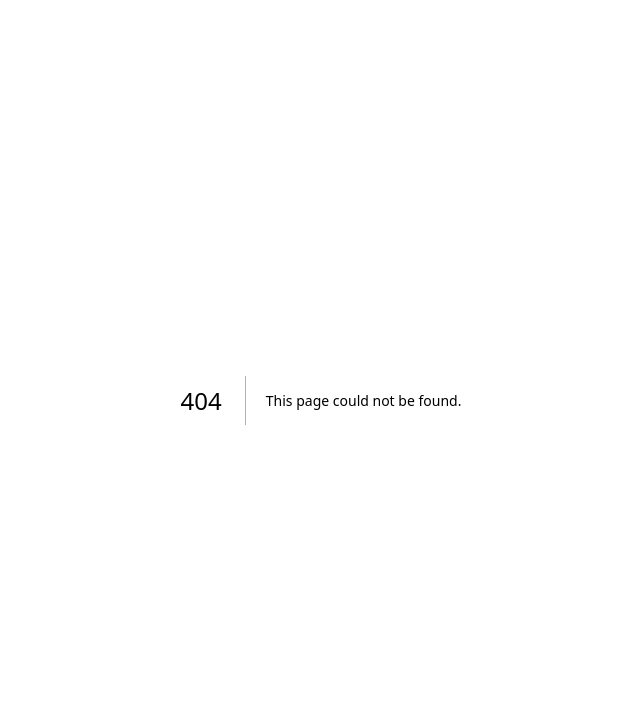
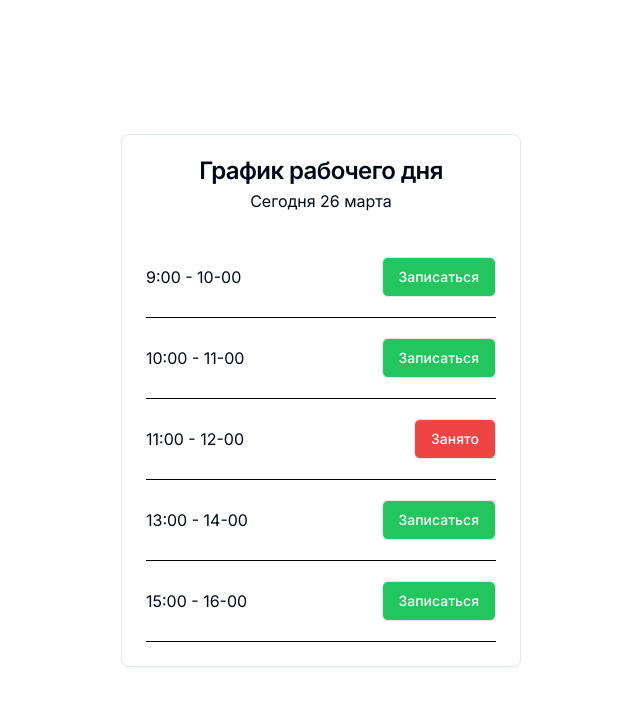
Before and after one commit to BakuEmilov/hairdresser-Irina, a Next.js app: page /workDay in a window 1280 px wide. Before the commit this address had no page. Shown: the top 706 px of the page, without its empty margins (319-959 px from the left). Built offline with nearby package versions, Linux system fonts and the light colour scheme.

Commit message:
I have done workDay

```diff
--- a/src/app/page.tsx
+++ b/src/app/page.tsx
@@ -1,10 +1,9 @@
-import AnotherWay from '@/register/anotherWay/page';
 import React from 'react'
 
 const Home = () => {
   return (
     <div>
-      <AnotherWay />
+      Home
     </div>
   )
 }
--- /dev/null
+++ b/src/app/workDay/page.tsx
@@ -0,0 +1,14 @@
+import WorkingDay from '@/components/WorkingDay/WorkingDay';
+import { Button } from '@/components/ui/button';
+import { Card, CardContent, CardHeader, CardTitle } from '@/components/ui/card';
+import React from 'react'
+
+const WorkDay = () => {
+  return (
+    <div>
+      <WorkingDay />
+    </div>
+  )
+}
+
+export default WorkDay;
--- /dev/null
+++ b/src/components/WorkingDay/WorkingDay.tsx
@@ -0,0 +1,71 @@
+import React, { FC } from 'react'
+import { Card, CardContent, CardHeader, CardTitle } from '../ui/card'
+import { Button } from '../ui/button';
+import Link from 'next/link';
+
+interface IProps {
+  time: string,
+  link: string,
+  id: number
+}
+
+const WorkingDay = () => {
+  const day:IProps[] = [
+    {
+      id: 1,
+      time: "9:00 - 10-00",
+      link: "Записаться",
+    },
+    {
+      id: 2,
+      time: "10:00 - 11-00",
+      link: "Записаться",
+    },
+    {
+      id: 6,
+      time: "11:00 - 12-00",
+      link: "Занято",
+    },
+    {
+      id: 5,
+      time: "13:00 - 14-00",
+      link: "Записаться",
+    },
+    {
+      id: 4,
+      time: "15:00 - 16-00",
+      link: "Записаться",
+    },
+  ]
+
+
+  return (
+    <div className='flex items-center justify-center h-screen'>
+      <Card className='w-[400px]'>
+        <CardHeader className='text-center'>
+          <CardTitle>График рабочего дня</CardTitle>
+          <h2>Сегодня 26 марта</h2>
+        </CardHeader>
+        <CardContent>
+          <form>
+            <div>
+              {day.map((item: IProps) => (
+                <div>
+                  <div className='flex items-center justify-between my-5'>
+                    <p>{item.time}</p>
+                    <Link href={""}>
+                    <Button className={item.link === "Занято" ? "bg-red-500 text-white" : "bg-green-500 text-white"} variant="outline">{item.link}</Button>
+                    </Link>
+                  </div>
+                  <div className='w-full h-[1px] bg-black'/>
+                </div>
+              ))}
+            </div>
+          </form>
+        </CardContent>
+      </Card>
+    </div>
+  )
+}
+
+export default WorkingDay
```
